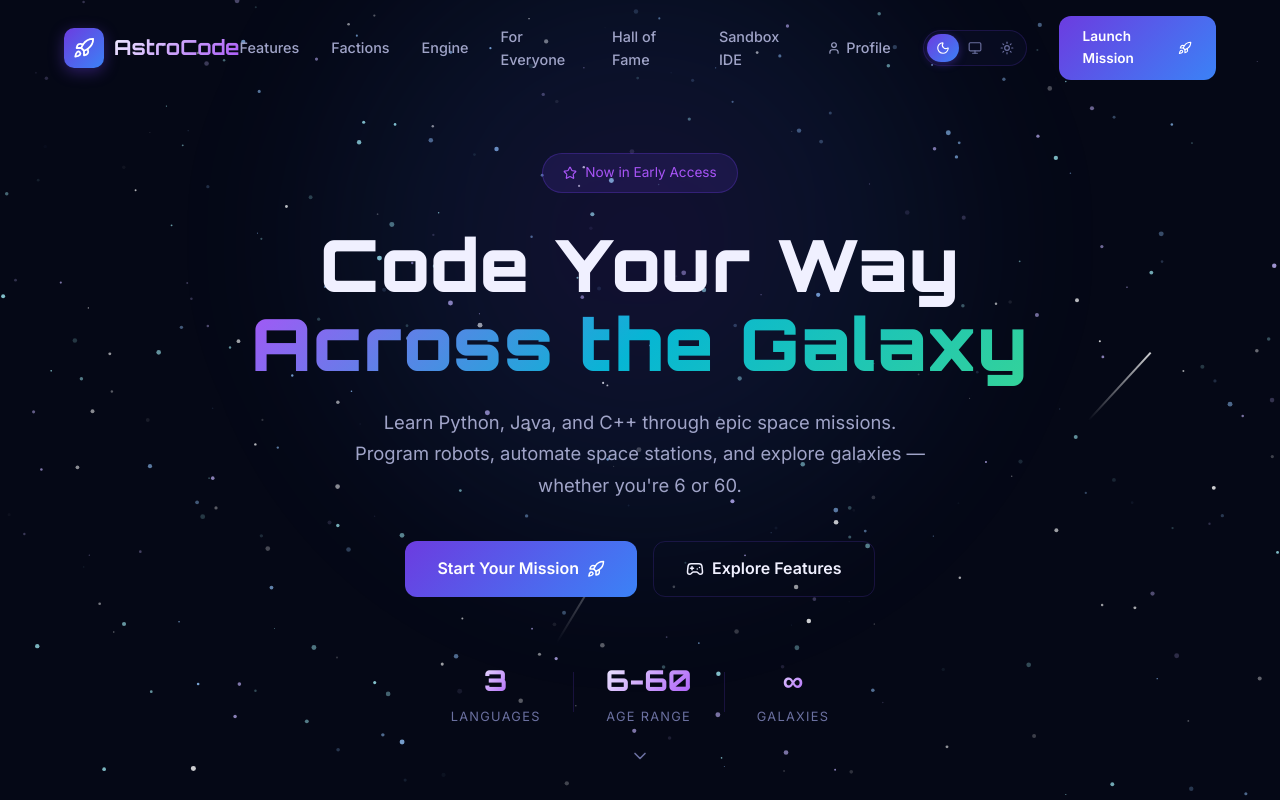
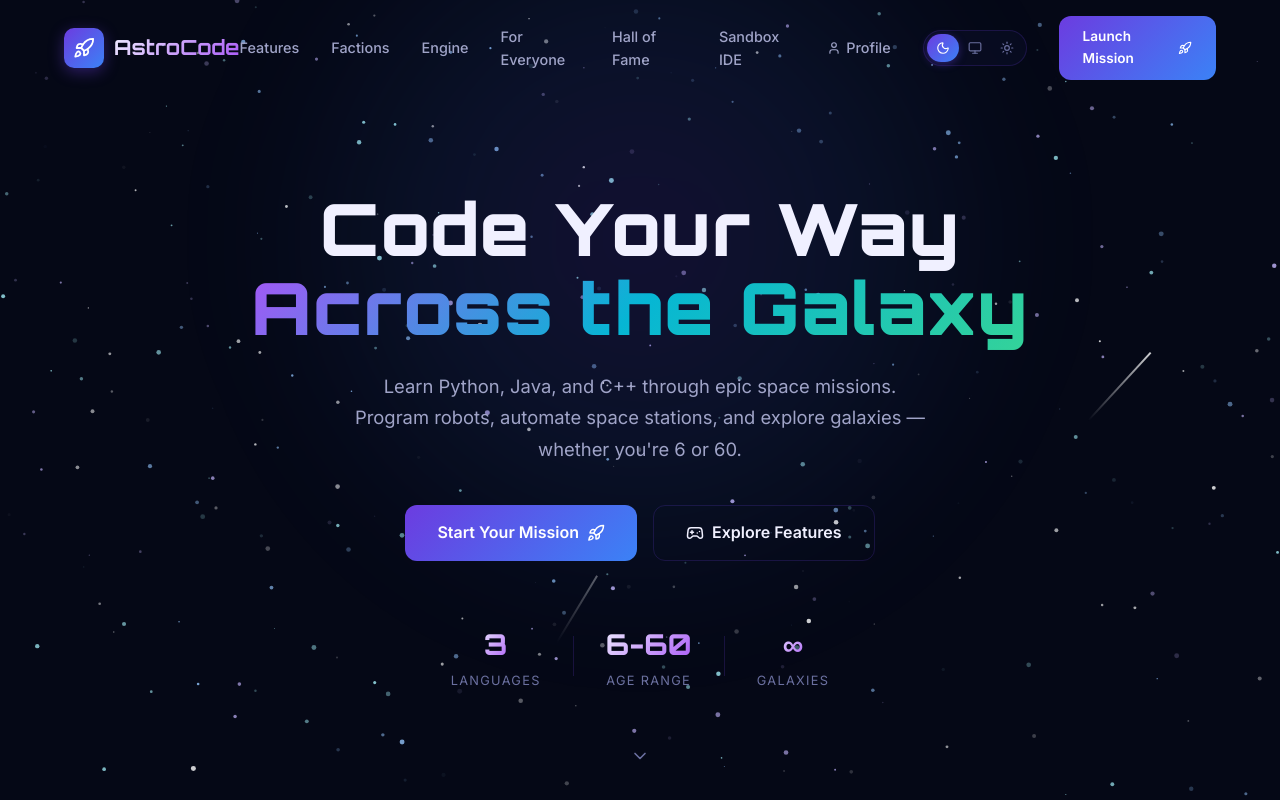
Before and after one commit to puspanDas/astrocoding, a React (Vite) app: page / in a window 1280 px wide. Shown: the top 800 px of the page. Built offline with nearby package versions, Linux system fonts and the light colour scheme; what blockly would draw is missing.

Commit message:
new-update-1.0.0.3.0

```diff
--- a/src/pages/Home.css
+++ b/src/pages/Home.css
@@ -27,18 +27,7 @@
   z-index: 2;
 }
 
-.hero__badge {
-  display: inline-flex;
-  align-items: center;
-  gap: 8px;
-  padding: 8px 20px;
-  border-radius: 50px;
-  background: rgba(108, 60, 224, 0.15);
-  border: 1px solid rgba(108, 60, 224, 0.3);
-  font-size: 0.85rem;
-  color: var(--nebula-purple-light);
-  margin-bottom: 32px;
-}
+
 
 .hero__title {
   font-size: clamp(2rem, 7vw, 4.5rem);
--- a/src/pages/Home.jsx
+++ b/src/pages/Home.jsx
@@ -2,7 +2,7 @@ import { Link } from 'react-router-dom'
 import { motion } from 'framer-motion'
 import {
   Rocket, Code2, MonitorPlay, Timer, Languages, Bot,
-  Users, Gamepad2, Zap, ChevronRight, Star
+  Users, Gamepad2, Zap, ChevronRight
 } from 'lucide-react'
 import StarField from '../components/StarField'
 import FeatureCard from '../components/FeatureCard'
@@ -57,14 +57,7 @@ export default function Home() {
       <section className="hero">
         <div className="hero__nebula" />
         <div className="hero__content container">
-          <motion.div
-            className="hero__badge"
-            initial={{ opacity: 0, y: 20 }}
-            animate={{ opacity: 1, y: 0 }}
-            transition={{ delay: 0.2 }}
-          >
-            <Star size={14} /> Now in Early Access
-          </motion.div>
+
 
           <motion.h1
             className="hero__title"
```
